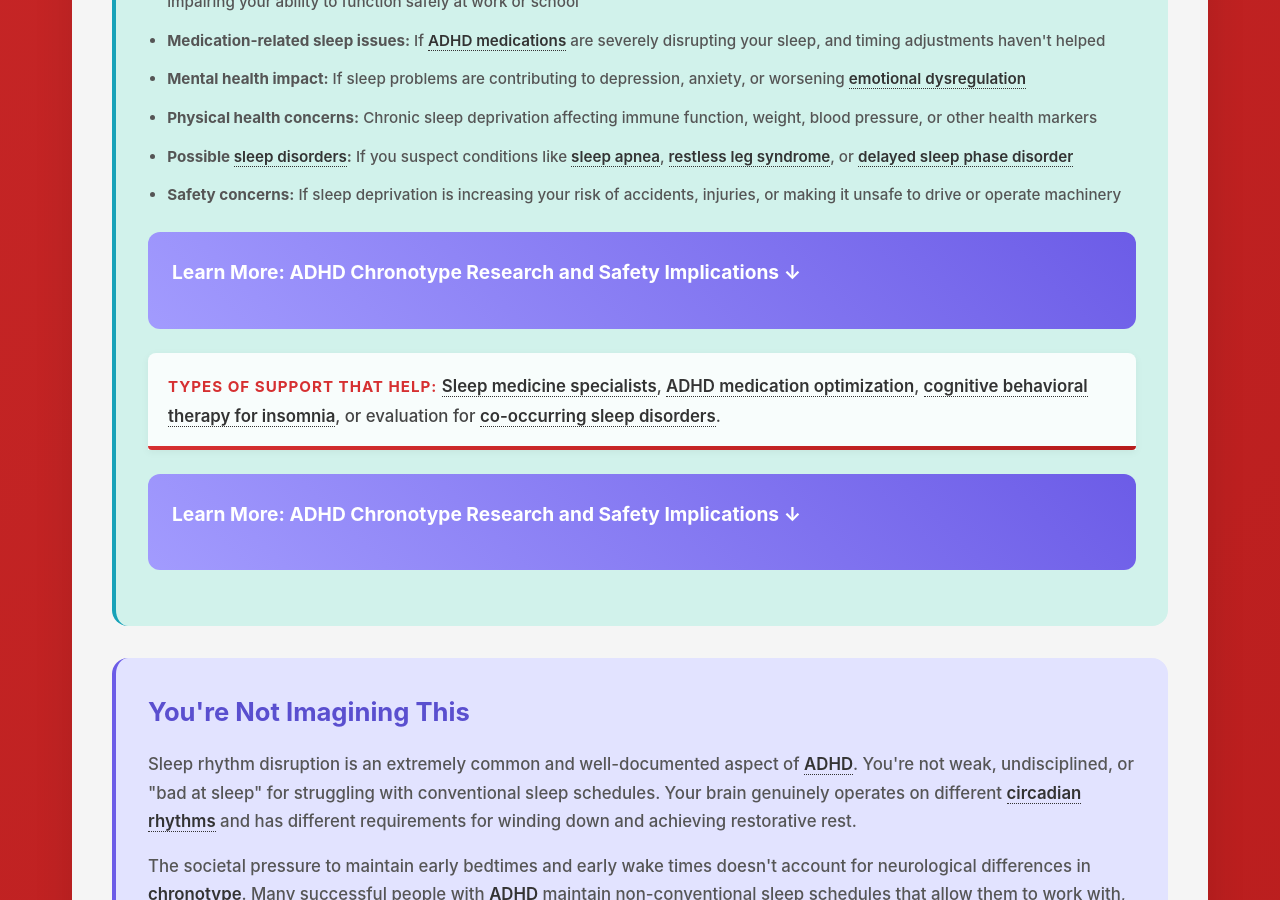
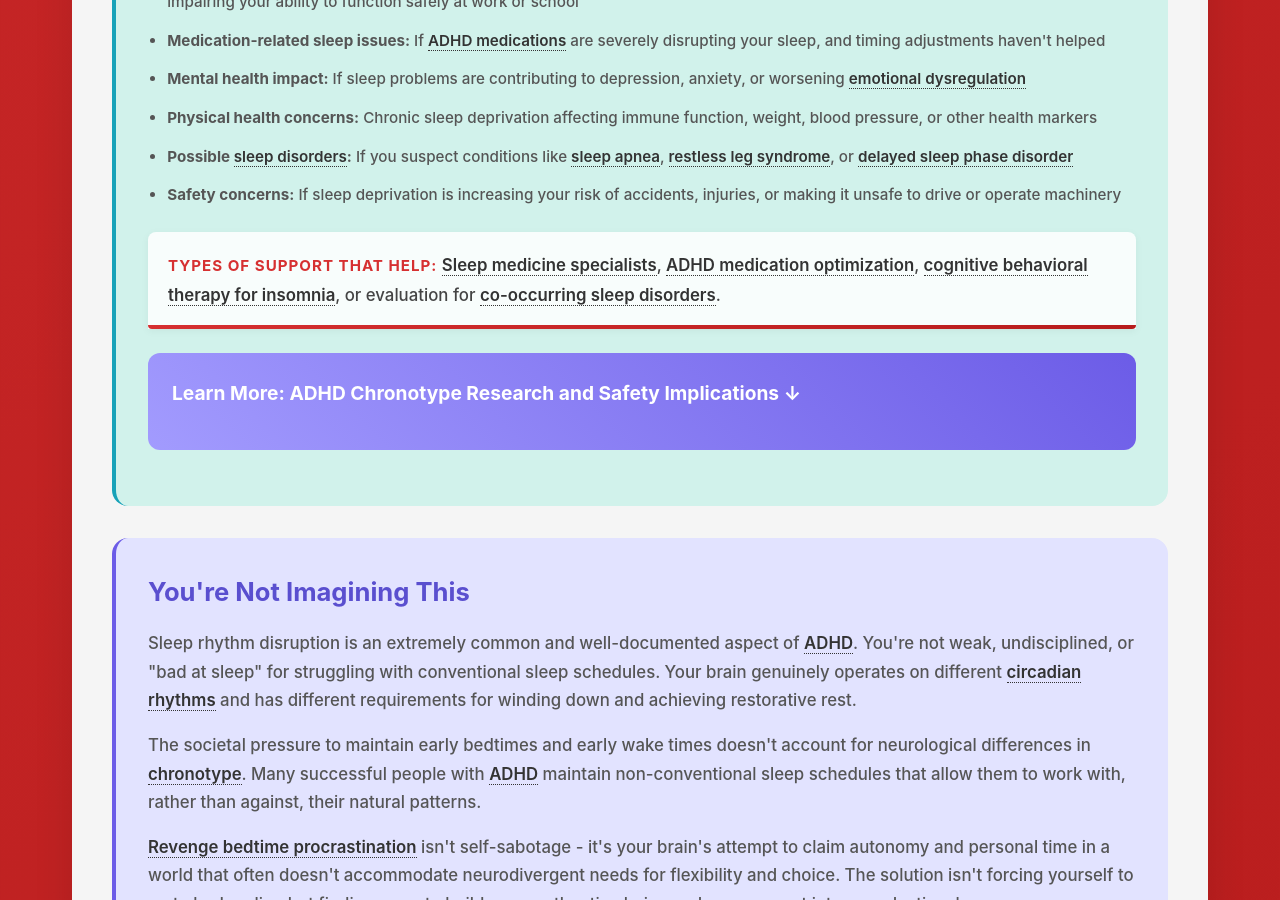
Before and after one commit to neurodivergent-survival-guide/neurodivergent-survival-guide, a Jekyll site: the page built from struggles/sleep-rhythm-disruption.html, in a window 1280 px wide and 900 px high, scrolled down 4114 px. Built offline with Jekyll 4.4.1, drawn with Linux system fonts in a browser that asks for light colours.

Commit message:
Update sleep-rhythm-disruption.html

```diff
--- a/struggles/sleep-rhythm-disruption.html
+++ b/struggles/sleep-rhythm-disruption.html
@@ -104,17 +104,6 @@ search_terms: ["can't fall asleep", "tired but wired", "brain won't shut up", "s
             <li><strong>Safety concerns:</strong> If sleep deprivation is increasing your risk of accidents, injuries, or making it unsafe to drive or operate machinery</li>
         </ul>
 
-        <div class="learn-more" onclick="toggleLearnMore(this)">
-            <h3>Learn More: ADHD Chronotype Research and Safety Implications ↓</h3>
-            <div class="learn-more-content">
-                <p>According to <a class="jargon">Dr. Stephen Becker's large-scale research<span class="tooltip">University of Cincinnati researcher who studied chronotype patterns in over 4,700 college students with ADHD</span></a> involving 4,751 college students, people with ADHD predominantly inattentive presentation had evening chronotype rates of 47.2%, compared to only 28.5% in those without ADHD. <a class="jargon">Dr. Anne Coogan's systematic review<span class="tooltip">Maynooth University researcher who analyzed 62 studies involving 4,462 ADHD patients</span></a> of 62 studies found consistent evidence that ADHD is associated with delayed circadian phase markers, including later <a class="jargon">dim light melatonin onset<span class="tooltip">The biological marker indicating when your brain begins naturally preparing for sleep</span></a>.</p>
-
-                <p>The safety implications are serious. Research by <a class="jargon">Dr. Philip's team<span class="tooltip">Sleep medicine researchers at University of Bordeaux who study ADHD and driving safety</span></a> found that a significant proportion of adults with ADHD exhibit objective <a class="jargon">excessive daytime sleepiness<span class="tooltip">Pathological levels of sleepiness that impair cognitive function and driving ability</span></a> that directly impacts driving performance. Highway driver studies show that people with ADHD symptoms have a 5% increased crash risk per increase in symptom severity score, with crash risk doubling for those with severe symptoms.</p>
-
-                <p><a class="jargon">Circadian misalignment<span class="tooltip">When your natural biological clock conflicts with environmental and social demands</span></a> doesn't just affect sleep - it impacts the timing of optimal cognitive performance, emotional regulation, and physical alertness throughout the day. When ADHD individuals are tested during their natural peak hours rather than conventional morning schedules, their performance on executive functioning tasks including working memory and inhibitory control is significantly enhanced.</p>
-            </div>
-        </div>
-
         <div class="highlight-box">
             <p><strong>Types of support that help:</strong> <a class="jargon">Sleep medicine specialists<span class="tooltip">Doctors who specialize in diagnosing and treating sleep disorders</span></a>, <a class="jargon">ADHD medication optimization<span class="tooltip">Working with healthcare providers to adjust medication timing and dosage to minimize sleep interference</span></a>, <a class="jargon">cognitive behavioral therapy for insomnia<span class="tooltip">Specialized therapy that addresses thought patterns and behaviors that interfere with sleep</span></a>, or evaluation for <a class="jargon">co-occurring sleep disorders<span class="tooltip">Additional medical conditions that may be contributing to sleep problems</span></a>.</p>
         </div>
```
